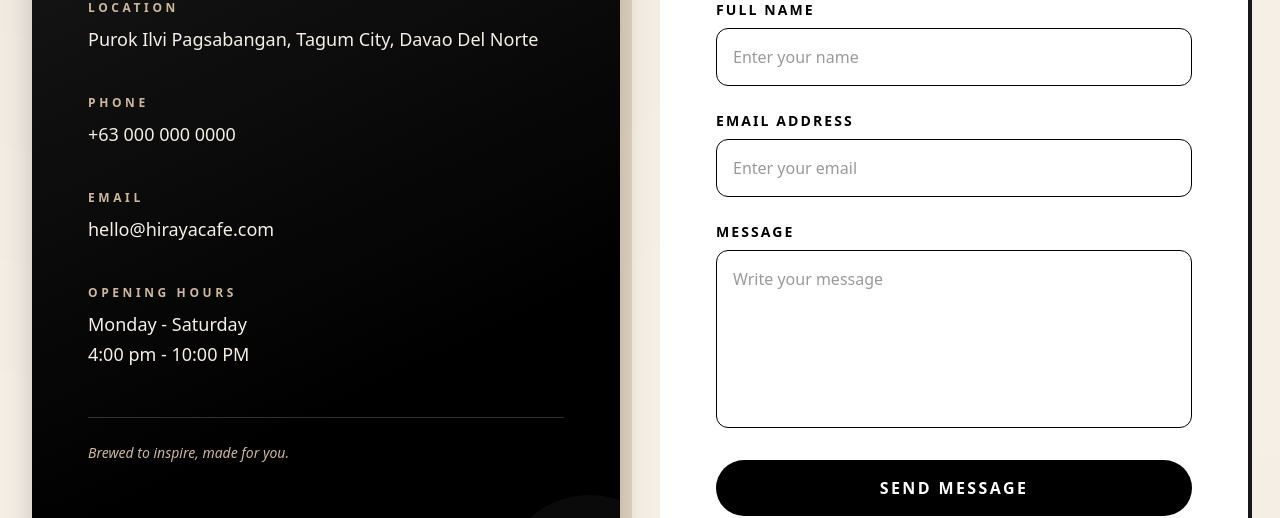
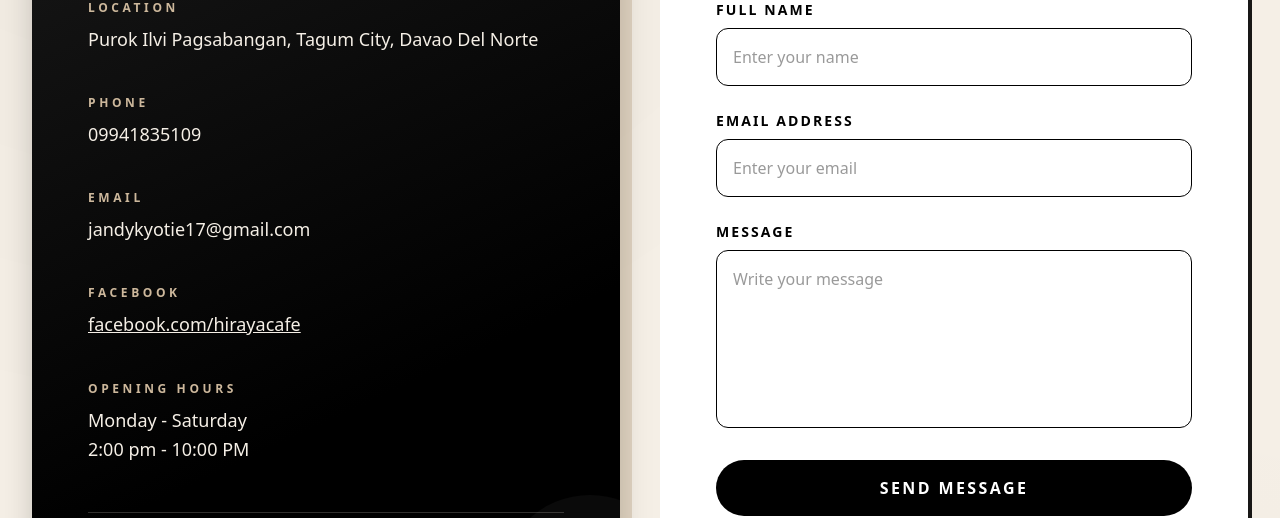
Before and after one commit to anfredalbit05/HIRAYA-CAFE, an Angular app: page /contact in a window 1280 px wide. Shown: the part 700-1218 px from the top of the page. Built offline with nearby package versions, Linux system fonts and the light colour scheme.

Commit message:
feat: update contact details and add Facebook link for improved accessibility

```diff
--- a/src/app/pages/contact/contact.html
+++ b/src/app/pages/contact/contact.html
@@ -64,7 +64,7 @@
               PHONE
             </p>
             <p class="detail-text">
-              +63 000 000 0000
+              09941835109
             </p>
           </div>
 
@@ -75,10 +75,22 @@
               EMAIL
             </p>
             <p class="detail-text detail-email">
-              hello@hirayacafe.com
+              jandykyotie17@gmail.com
             </p>
           </div>
 
+
+          <!-- Facebook -->
+          <div class="contact-detail">
+            <p class="detail-label">
+              FACEBOOK
+            </p>
+            <p class="detail-text">
+              <a href="https://www.facebook.com/profile.php?id=61591325980842" target="_blank" rel="noopener noreferrer" style="color: inherit; text-decoration: underline;">
+                facebook.com/hirayacafe
+              </a>
+            </p>
+          </div>
 
           <!-- Opening Hours -->
           <div class="contact-detail">
@@ -88,7 +100,7 @@
             <p class="detail-text">
               Monday - Saturday
               <br />
-              4:00 pm - 10:00 PM
+              2:00 pm - 10:00 PM
             </p>
           </div>
 
```
